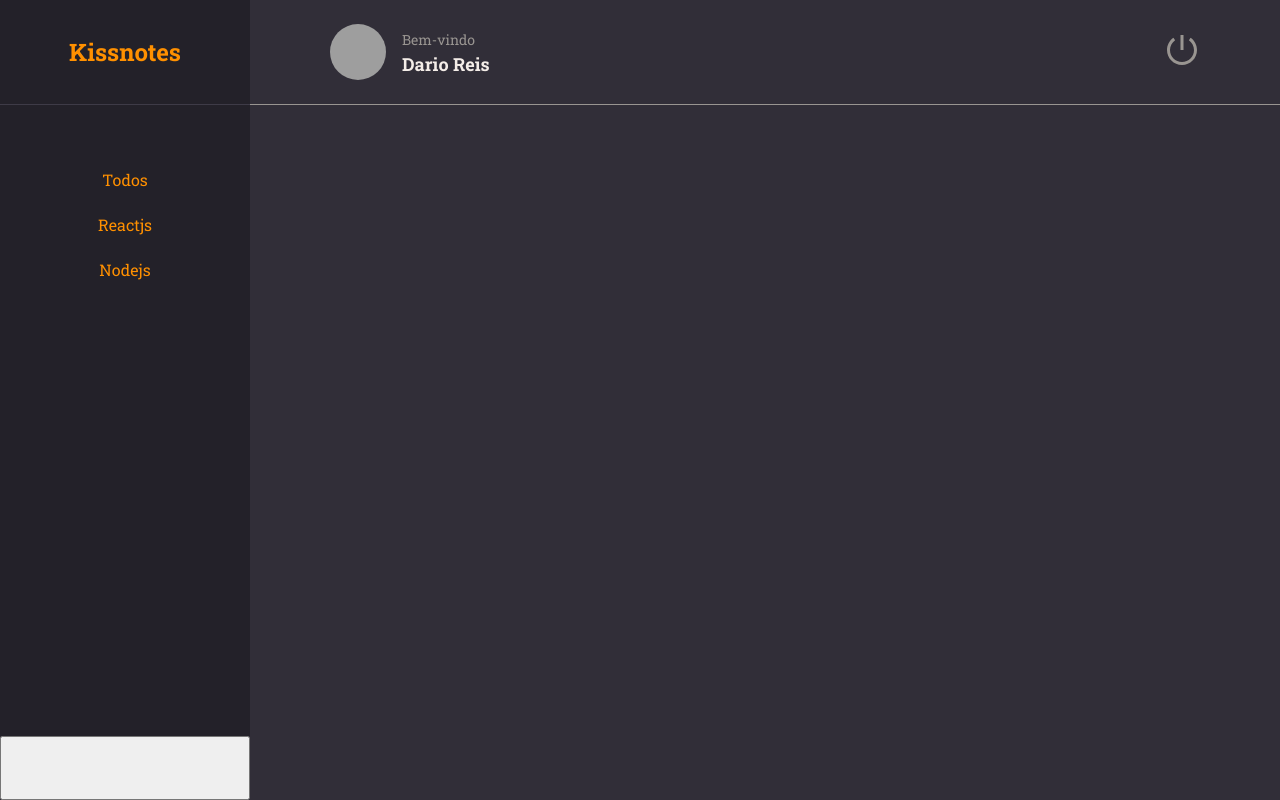
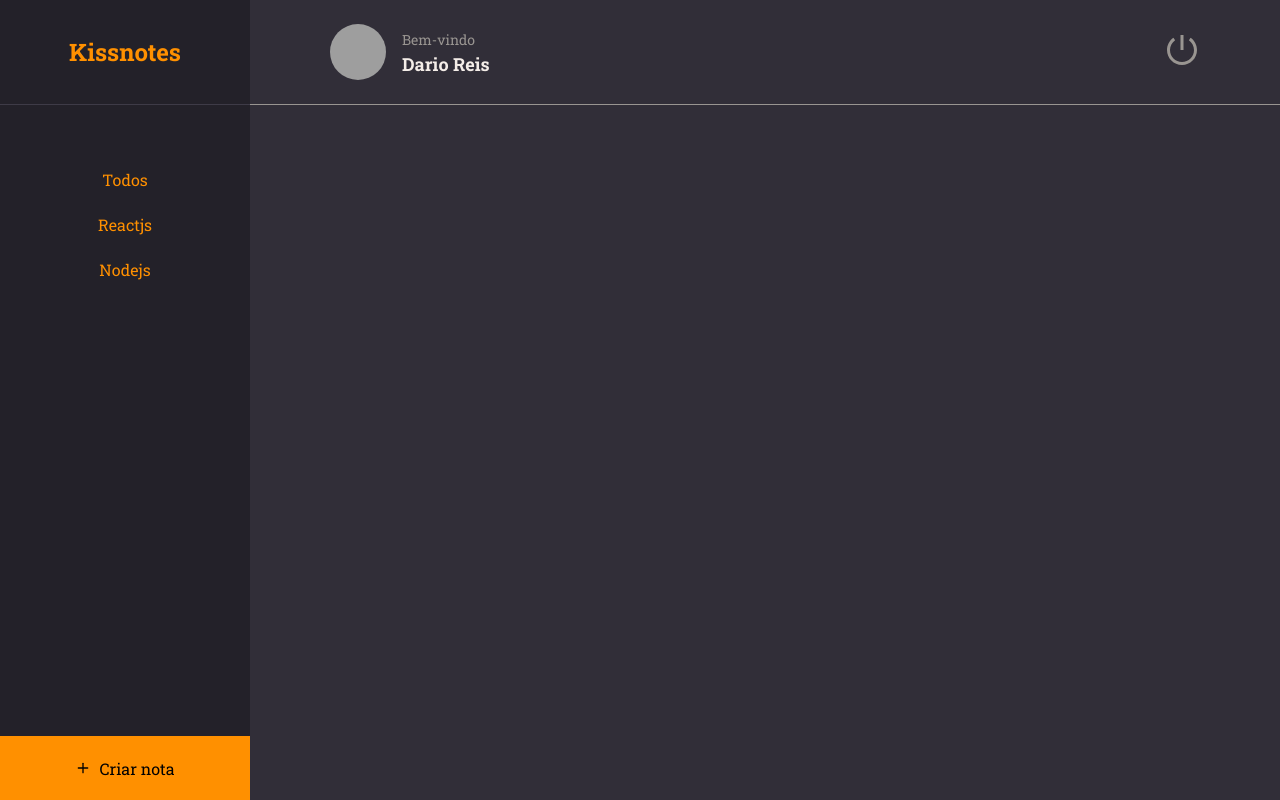
Before and after one commit to darioreisjr/kissnotes_reactjs, a React (Vite) app: page / in a window 1280 px wide. Built offline with nearby package versions, Linux system fonts and the light colour scheme; grey boxes are pictures that could not be loaded.

Commit message:
Feat: Creating and styling the create notes button

```diff
--- a/src/pages/Home/index.jsx
+++ b/src/pages/Home/index.jsx
@@ -1,3 +1,4 @@
+import { FiPlus } from "react-icons/fi";
 import { Container, Brand, Menu, Search, Content, NewNote } from "./styles";
 
 import { Header } from "../../components/Header";
@@ -28,7 +29,10 @@
 
       <Content></Content>
 
-      <NewNote></NewNote>
+      <NewNote>
+        <FiPlus />
+        Criar nota
+      </NewNote>
     </Container>
   );
 }
--- a/src/pages/Home/styles.js
+++ b/src/pages/Home/styles.js
@@ -57,4 +57,15 @@
 
 export const NewNote = styled.button`
   grid-area: newnote;
+
+  background-color: ${({ theme }) => theme.COLORS.ORANGE};
+  border: none;
+
+  display: flex;
+  align-items: center;
+  justify-content: center;
+
+  svg {
+    margin-right: 8px;
+  }
 `;
```
